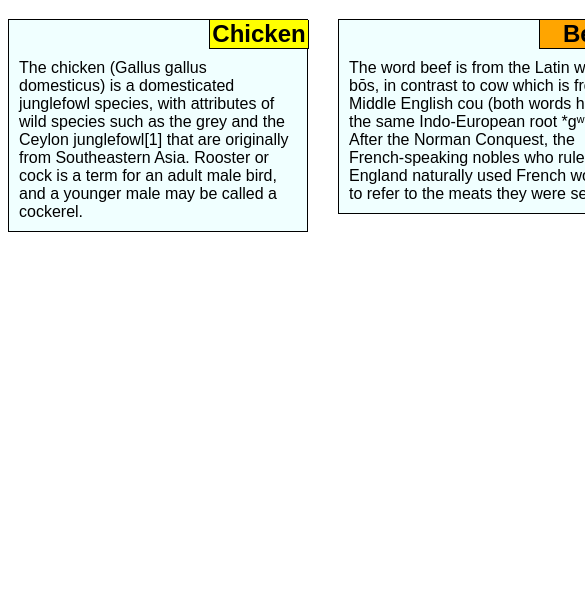
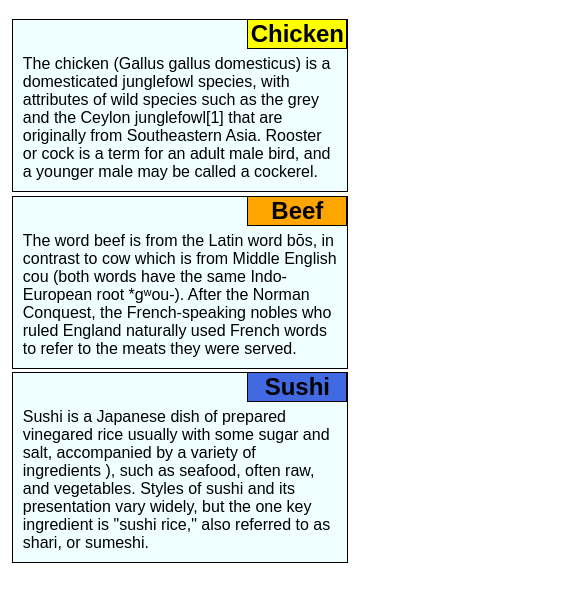
Before and after one commit to InsightLukas/FrontendDevCourse, a plain HTML site: page index.html in a window 390 px wide. Shown: the part 61-662 px from the top of the page, 585 px wide, since content can reach past the window. Drawn offline with Linux system fonts and the light colour scheme.

Commit message:
finished

```diff
--- a/css/mod2-solution.css
+++ b/css/mod2-solution.css
@@ -3,33 +3,9 @@
     box-sizing: border-box;
     text-align: center;
 }
-.topicBox {
-    background-color:azure;
-    width: 300px;
-    padding: 0px;
-    position: absolute;
-    top: 0px;
-    border: black solid 1px;
-}
 
-p {
-    text-align: left;
-    margin: 10px;
-}
-
-.outer {
+.page {
     position: relative;
-}
-
-.sectionTitle {
-    position: relative;
-    top: 0px;
-    left: 200px;
-    width: 100px;
-    text-align: center;
-    border: black solid 1px;
-    border-top: 0px;
-
 }
 
 h2 {
@@ -39,27 +15,89 @@ h2 {
 
 
 
-#firstBox {
-    left: 0px;
-    }
-
-#secondBox {
-   left: 330px;
-}
-#thirdBox {
-    left: 662px;
-}
-
 #fistSection {
 background-color: yellow;
 }
 
 #secondSection {
     background-color: orange;
-    margin: 0px;
     }
 
 #thirdSection {
         background-color: royalblue;
+        }
+
+ p {
+            text-align: left;
+            margin: 10px;
+            margin-top: 35px;
+        }
+
+ .sectionTitle {
+            float: right;
+            top: 0px;
+            left: 200px;
+            width: 100px;
+            text-align: center;
+            border: black solid 1px;
+            border-top: 0px;
+
+        }
+h2 {
+            margin-top: 0px;
+            margin-bottom: 0px;
+        }
+
+#fistSection {
+            background-color: yellow;
+            }
+
+#secondSection {
+                background-color: orange;
+                }
+
+ #thirdSection {
+                    background-color: royalblue;
+                    }
+
+@media (min-width: 992px) {
+.topicBox {
+    background-color:azure;
+    width: 30%;
+    padding: 0px;
+    float: left;
+    border: black solid 1px;
+    margin: 1%;
+}
+
+    }
+
+@media (min-width: 768px) and (max-width: 991px)
+{
+    .topicBox {
+        background-color:azure;
+        width: 45%;
         padding: 0px;
+        float: left;
+        border: black solid 1px;
+        margin: 1%;
+    }
+
+#thirdBox {
+        float: clear;
+        width: 92%
         }
+
+}
+
+@media (max-width: 767px)
+{
+    .topicBox {
+        background-color:azure;
+        width: 90%;
+        padding: 0px;
+        border: black solid 1px;
+        margin: 1%;
+    }
+
+}
```
